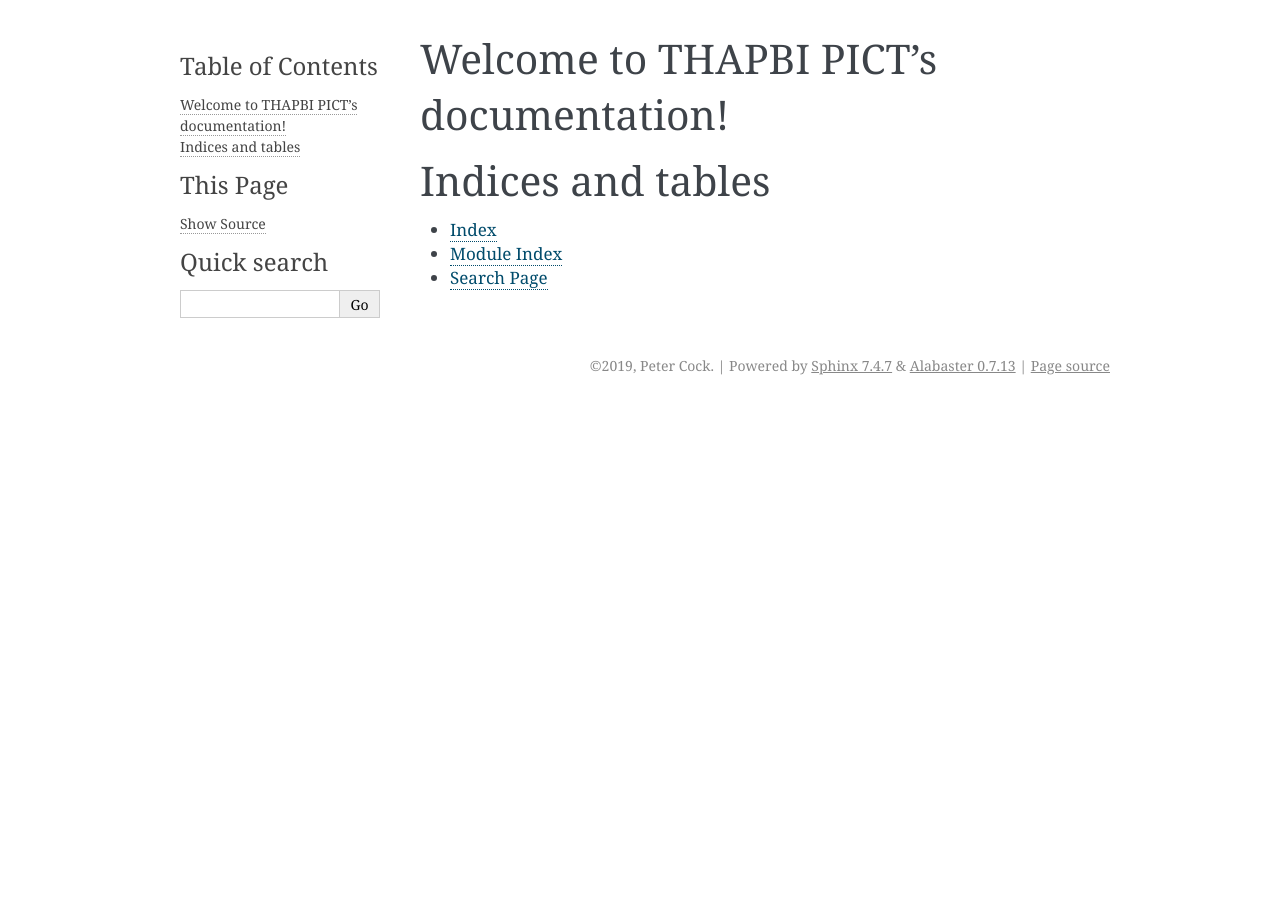
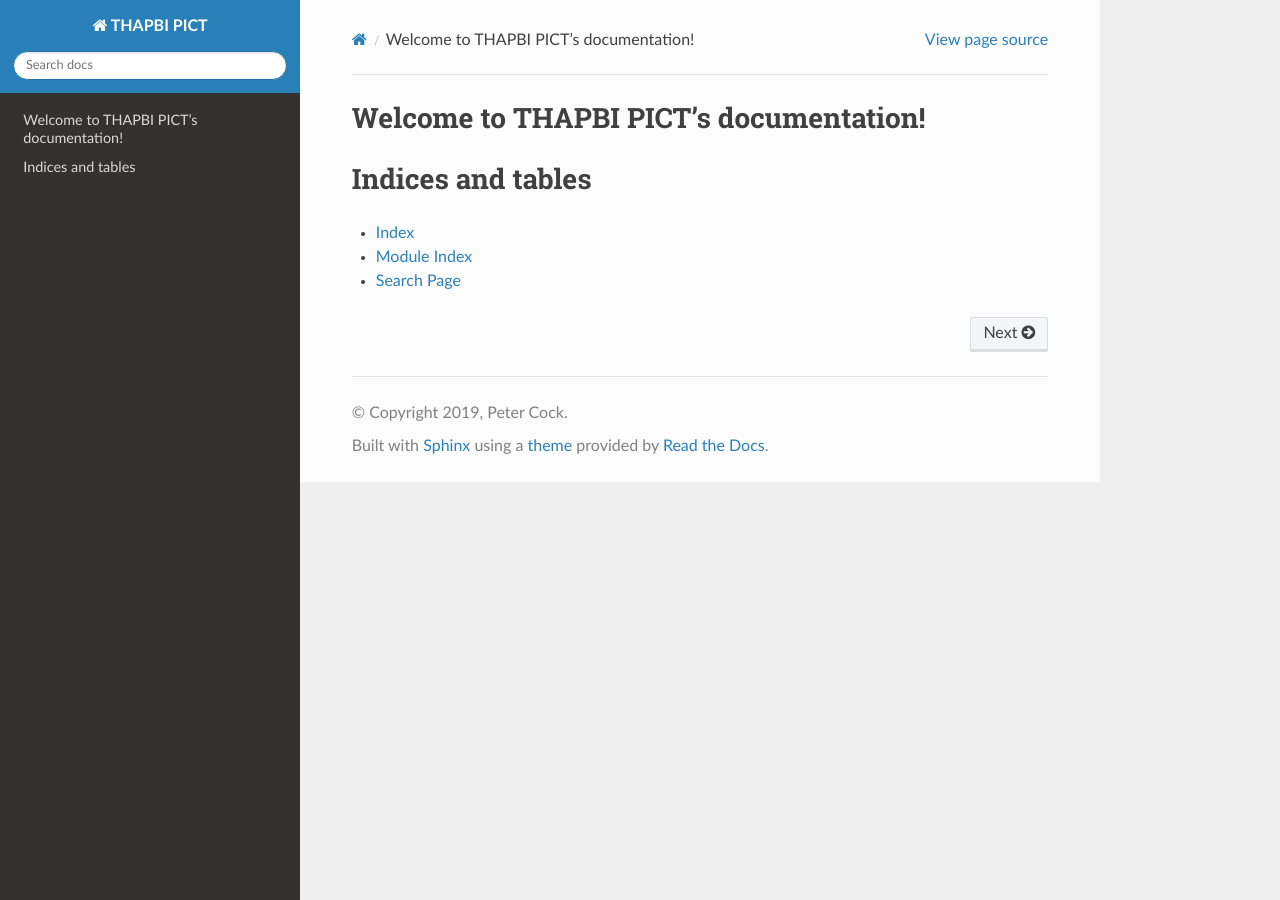
Before and after one commit to peterjc/thapbi-pict, a Sphinx documentation site: the page built from docs/index.rst, in a window 1280 px wide. Built offline with Sphinx 7.4.7 and the Read the Docs theme 2.0.0, drawn with Linux system fonts in a browser that asks for light colours.

Commit message:
Use the Sphinx RTD theme

```diff
--- a/docs/conf.py
+++ b/docs/conf.py
@@ -48,7 +48,8 @@ exclude_patterns = ["_build", "Thumbs.db", ".DS_Store"]
 # The theme to use for HTML and HTML Help pages.  See the documentation for
 # a list of builtin themes.
 #
-html_theme = "alabaster"
+# Sphinx default was html_theme = "alabaster"
+html_theme = "sphinx_rtd_theme"
 
 # Add any paths that contain custom static files (such as style sheets) here,
 # relative to this directory. They are copied after the builtin static files,
```
